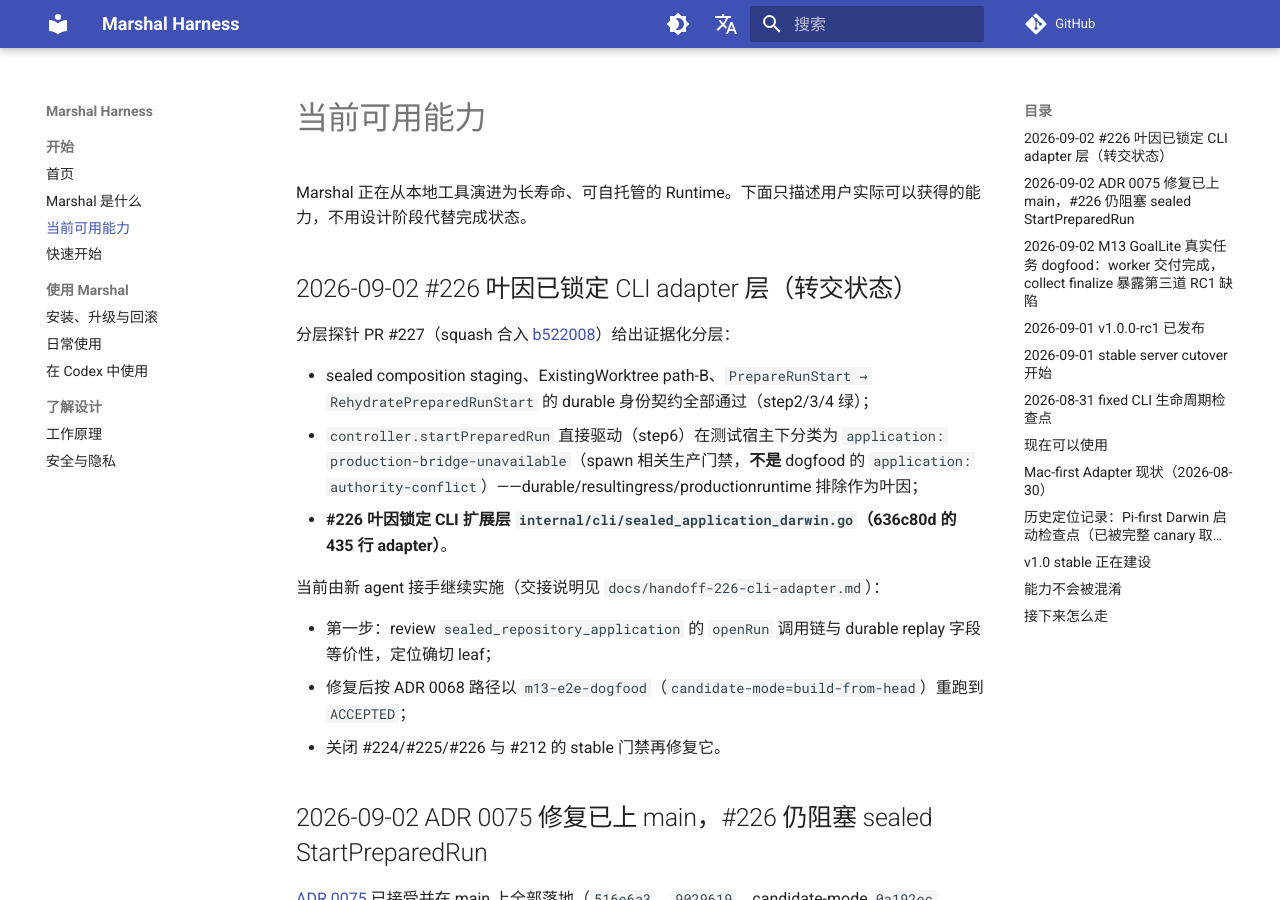
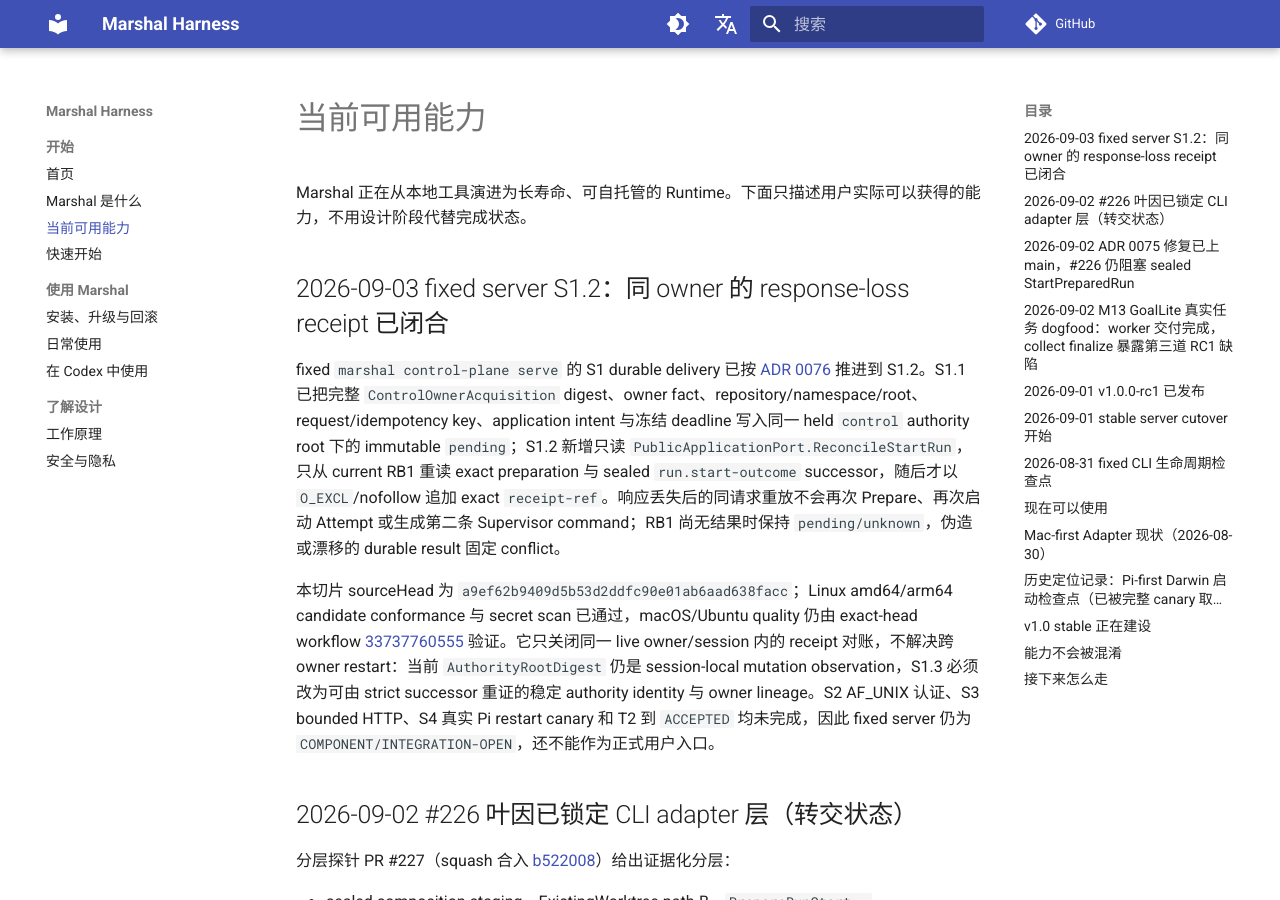
Before and after one commit to chiga0/marshal-harness, an MkDocs documentation site: the page built from docs/current-status.md, in a window 1280 px wide and 900 px high. Built offline with MkDocs 1.6.1 and Material for MkDocs 9.7.7, drawn with Linux system fonts in a browser that asks for light colours; comment, search, counter and statistics services are not loaded.

Commit message:
docs(server): record fixed delivery receipt checkpoint

```diff
--- a/docs/current-status.md
+++ b/docs/current-status.md
@@ -1,6 +1,12 @@
 # 当前可用能力
 
 Marshal 正在从本地工具演进为长寿命、可自托管的 Runtime。下面只描述用户实际可以获得的能力，不用设计阶段代替完成状态。
+
+## 2026-09-03 fixed server S1.2：同 owner 的 response-loss receipt 已闭合
+
+fixed `marshal control-plane serve` 的 S1 durable delivery 已按 [ADR 0076](adr/0076-darwin-fixed-server-pathname-locator.md) 推进到 S1.2。S1.1 已把完整 `ControlOwnerAcquisition` digest、owner fact、repository/namespace/root、request/idempotency key、application intent 与冻结 deadline 写入同一 held `control` authority root 下的 immutable `pending`；S1.2 新增只读 `PublicApplicationPort.ReconcileStartRun`，只从 current RB1 重读 exact preparation 与 sealed `run.start-outcome` successor，随后才以 `O_EXCL`/nofollow 追加 exact `receipt-ref`。响应丢失后的同请求重放不会再次 Prepare、再次启动 Attempt 或生成第二条 Supervisor command；RB1 尚无结果时保持 `pending/unknown`，伪造或漂移的 durable result 固定 conflict。
+
+本切片 sourceHead 为 `a9ef62b9409d5b53d2ddfc90e01ab6aad638facc`；Linux amd64/arm64 candidate conformance 与 secret scan 已通过，macOS/Ubuntu quality 仍由 exact-head workflow [33737760555](https://github.com/chiga0/marshal-harness/actions/runs/33737760555) 验证。它只关闭同一 live owner/session 内的 receipt 对账，不解决跨 owner restart：当前 `AuthorityRootDigest` 仍是 session-local mutation observation，S1.3 必须改为可由 strict successor 重证的稳定 authority identity 与 owner lineage。S2 AF_UNIX 认证、S3 bounded HTTP、S4 真实 Pi restart canary 和 T2 到 `ACCEPTED` 均未完成，因此 fixed server 仍为 `COMPONENT/INTEGRATION-OPEN`，还不能作为正式用户入口。
 
 ## 2026-09-02 #226 叶因已锁定 CLI adapter 层（转交状态）
 
```
Also changed, not shown: docs/audit-report.md (+6 -0 lines), docs/roadmap-status.md (+2 -0 lines).
